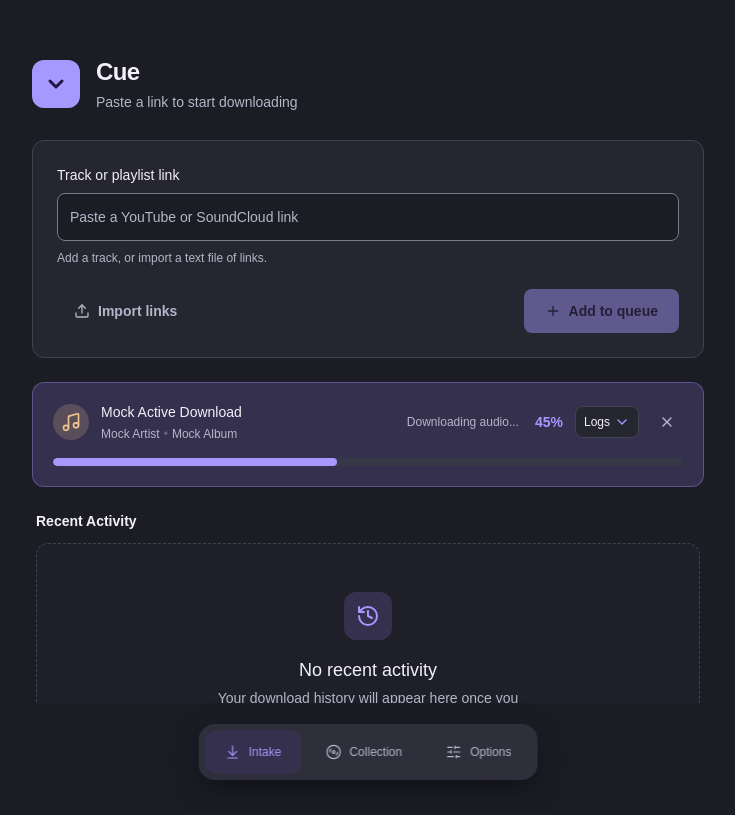
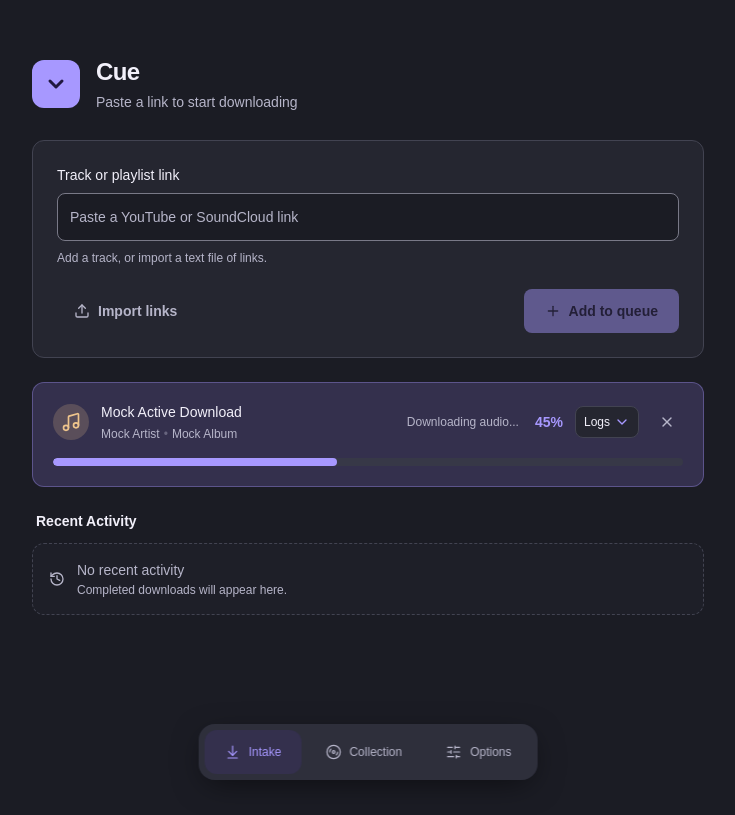
Before and after one commit to sousandrei/cue, a React (Vite) app: page / in a window 1280 px wide. Shown: the whole page, without its empty margins (272-1007 px from the left). Built offline with nearby package versions, Linux system fonts and the light colour scheme.

Commit message:
fix(intake): keep empty history compact during downloads
Replace the oversized empty history card with an inline message and avoid reserving a scrolling pane when history is empty. Preserve bounded scrolling for populated history and cover active downloads without history in the layout stories.

```diff
--- a/src/components/download-list/download-list.tsx
+++ b/src/components/download-list/download-list.tsx
@@ -1,7 +1,6 @@
 import { AnimatePresence } from "framer-motion";
 import { History } from "lucide-react";
 import { DownloadItem } from "@/components/download-item";
-import { EmptyState } from "@/components/empty-state";
 import { Button } from "@/components/ui/button";
 import type { DownloadJob } from "@/hooks/useDownload";
 import { cn } from "@/lib/utils";
@@ -56,13 +55,14 @@ export function DownloadList({
 				className={cn(
 					"relative space-y-3",
 					fill &&
+						history.length > 0 &&
 						"min-h-0 flex-1 overflow-y-auto overscroll-contain px-1 pb-2 focus-visible:outline-2 focus-visible:outline-inset focus-visible:outline-ring",
 				)}
 				{...(fill
 					? {
 							role: "region",
 							"aria-label": "Recent activity history",
-							tabIndex: 0,
+							tabIndex: history.length > 0 ? 0 : undefined,
 						}
 					: {})}
 			>
@@ -77,12 +77,15 @@ export function DownloadList({
 				</AnimatePresence>
 
 				{history.length === 0 && (
-					<EmptyState
-						className={fill ? "min-h-full py-6" : undefined}
-						icon={History}
-						title="No recent activity"
-						description="Your download history will appear here once you start syncing songs."
-					/>
+					<div className="flex items-center gap-3 rounded-xl border border-dashed border-border bg-card/40 px-4 py-4 text-muted-foreground">
+						<History className="size-4 shrink-0" aria-hidden="true" />
+						<div className="min-w-0">
+							<p className="text-sm">No recent activity</p>
+							<p className="mt-0.5 text-xs">
+								Completed downloads will appear here.
+							</p>
+						</div>
+					</div>
 				)}
 			</div>
 		</div>
--- a/src/components/intake-layout/intake-layout.tsx
+++ b/src/components/intake-layout/intake-layout.tsx
@@ -1,14 +1,21 @@
 import type { ReactNode } from "react";
 import { Header } from "@/components/header";
 import { Page } from "@/components/ui/page";
+import { cn } from "@/lib/utils";
 
 interface IntakeLayoutProps {
 	input: ReactNode;
 	queue: ReactNode;
 	history: ReactNode;
+	historyEmpty?: boolean;
 }
 
-export function IntakeLayout({ input, queue, history }: IntakeLayoutProps) {
+export function IntakeLayout({
+	input,
+	queue,
+	history,
+	historyEmpty = false,
+}: IntakeLayoutProps) {
 	return (
 		<Page maxWidth="sm" scrollMode="adaptive">
 			<Header />
@@ -17,8 +24,13 @@ export function IntakeLayout({ input, queue, history }: IntakeLayoutProps) {
 					{input}
 					{queue}
 				</div>
-				{/* Bound history independently of its item count; let controls grow naturally. */}
-				<div className="flex min-h-48 flex-1 flex-col [contain:size]">
+				{/* Empty history stays compact; populated history scrolls independently. */}
+				<div
+					className={cn(
+						"flex flex-col",
+						historyEmpty ? "shrink-0" : "min-h-48 flex-1 [contain:size]",
+					)}
+				>
 					{history}
 				</div>
 			</div>
--- a/src/routes/index.tsx
+++ b/src/routes/index.tsx
@@ -116,6 +116,12 @@ function Index() {
 
 	return (
 		<IntakeLayout
+			historyEmpty={
+				!downloads.some(
+					(download) =>
+						download.status === "completed" || download.status === "error",
+				)
+			}
 			input={
 				<DownloadInput
 					url={url}
```
Also changed, not shown: 1 other file (tests, documents, lock files or other folders).
